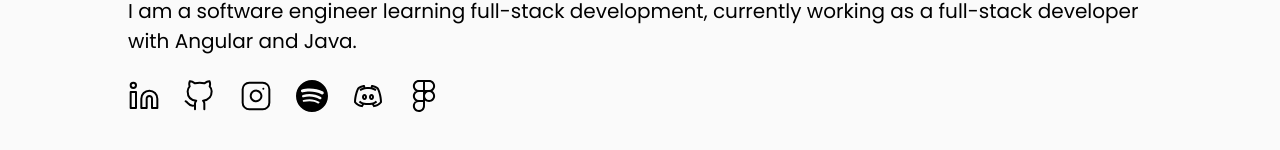
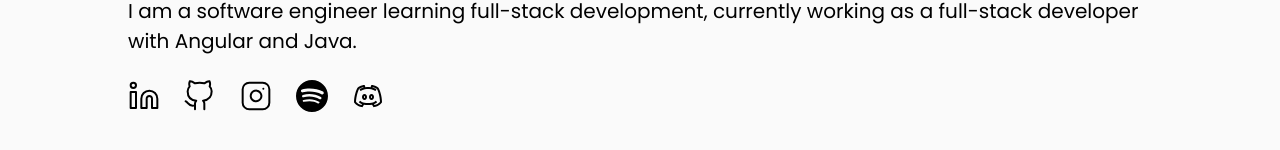
Before and after one commit to txjao/txjao, a React (Vite) app: page / in a window 1280 px wide. Shown: the part 324-474 px from the top of the page. Built offline with nearby package versions, Linux system fonts and the light colour scheme.

Commit message:
fix: removes figma icon

```diff
--- a/src/Components/Info.tsx
+++ b/src/Components/Info.tsx
@@ -49,11 +49,6 @@ const Container = styled.div<{ theme: string }>`
         }
         .icon{
           width: 100%;
-        }
-
-        .figma-icon * {
-          width: 100%;
-          fill: ${props => props.theme === 'light' ? '' : '#fff !important'};
         }
     }
 
@@ -166,11 +161,6 @@ export function Info() {
             <ReactSVG className="icon"
               src={theme === "light" ? socialMediaIcons.discord : socialMediaIcons.discordDark} />
           </a>
-
-          <a target="_blank" href="https://www.figma.com/file/k0bpLASVcEDdoDVwMLEwfl/Personal-Site?type=design&node-id=0%3A1&mode=design&t=jdeHgyLYLegvka6q-1">
-            <ReactSVG className="figma-icon"
-              src={socialMediaIcons.figma} />
-          </a>
         </div>
         <Dialog
           open={isModalOpen}
```
